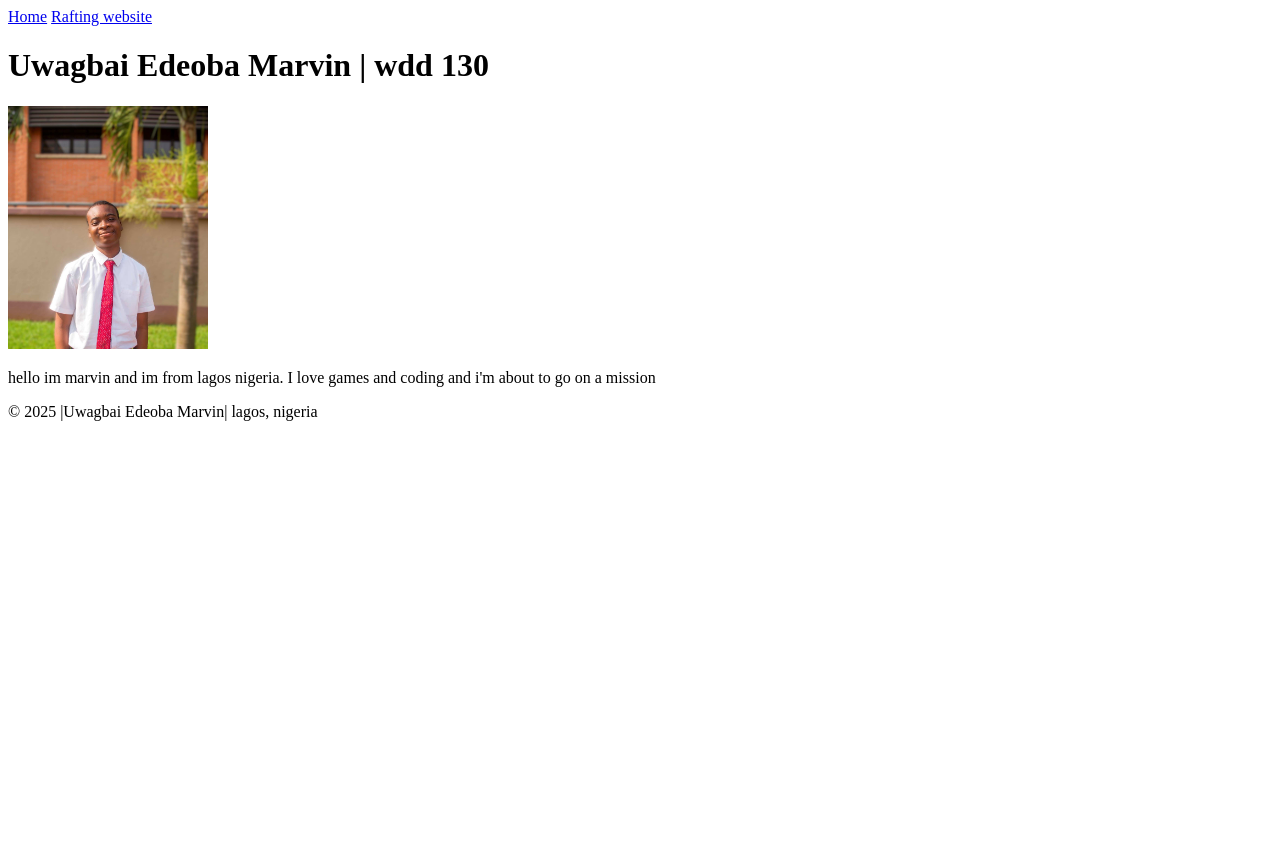
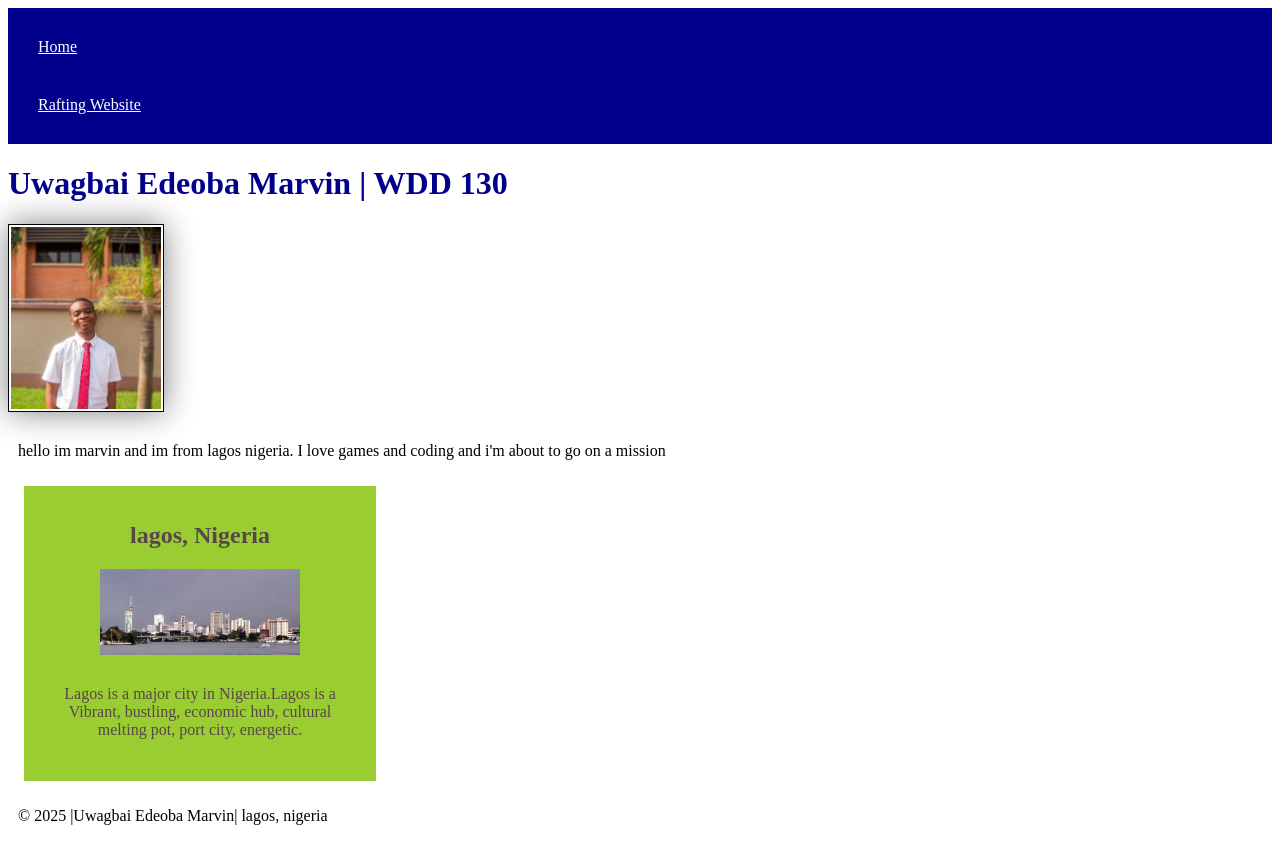
Before and after one commit to Marvin0G/wdd130, a plain HTML site: page index.html in a window 1280 px wide. Before the commit the page ends 800 px from the top, so only its background shows below. Drawn offline with Linux system fonts and the light colour scheme.

Commit message:
week 2 changes

```diff
--- a/index.html
+++ b/index.html
@@ -3,20 +3,32 @@
 <head>
     <meta charset="UTF-8">
     <meta name="viewport" content="width=device-width, initial-scale=1.0">
-    <title>Uwagbai Edeoba Marvin | wdd 130</title>
+    <meta name="description" content="a quch about me">
+    <meta name="author" content="Uwagbai Edeoba Marvin">
+    <title> Uwagbai Edeoba Marvin | WDD 130</title>
+    <link rel="stylesheet" href="styles/styles.css">
 </head>
 <body>
     <header>
         <nav>
             <a href="#">Home</a>
-            <a href="wwr/">Rafting website</a>
+            <a href="wwr/">Rafting Website</a>
         </nav>
     </header>
     <main>
-        <h1>Uwagbai Edeoba Marvin | wdd 130</h1>
-        <img src="images/profile image (1).jpg" alt="hello im marvin" width="200">
+        <h1>Uwagbai Edeoba Marvin | WDD 130</h1>
+        <img src="images/profile_image.jpg" alt="hello im marvin" width="200">
         <p>hello im marvin and im from lagos nigeria. I love games and coding and i'm about to go on a mission  </p>
     </main>
+    <aside>
+        <h2>
+            lagos, Nigeria
+        </h2>
+        <img src="images/lagos.webp" alt="lagos">
+        <p>
+            Lagos is a major city in Nigeria.Lagos is a Vibrant, bustling, economic hub, cultural melting pot, port city, energetic.
+        </p>
+    </aside>
     <footer>
            <p> © 2025 |Uwagbai Edeoba Marvin| lagos, nigeria </p>
     </footer>
--- /dev/null
+++ b/styles/styles.css
@@ -0,0 +1,38 @@
+nav {
+    background-color: darkblue;
+    padding: 10px;
+}
+
+nav a {
+    color: white;
+    display: block;
+    padding: 20px;
+}
+
+h1{
+    color: darkblue;
+}
+main img{
+    width: 150px;
+    height: auto;
+    border: 1px solid black;
+    padding: 2px;
+    box-shadow: 0 0 30px grey;
+}
+
+p {
+    padding: 10px;
+}
+aside {
+    width: 20rem;
+    margin: 1rem;
+    border:1px solid rgb(0, 0, 0/ 0.2) ;
+    padding: 1rem;
+    background-color: yellowgreen;
+    color: #574848;
+    text-align: center;
+}
+aside img {
+    width: 200px;
+    height: auto;
+}
```
Also changed, not shown: wk2/holygrail.html (added, +59 -0 lines), images/lagos.webp (added), images/profile_image.jpg (renamed from images/profile image (1).jpg).
